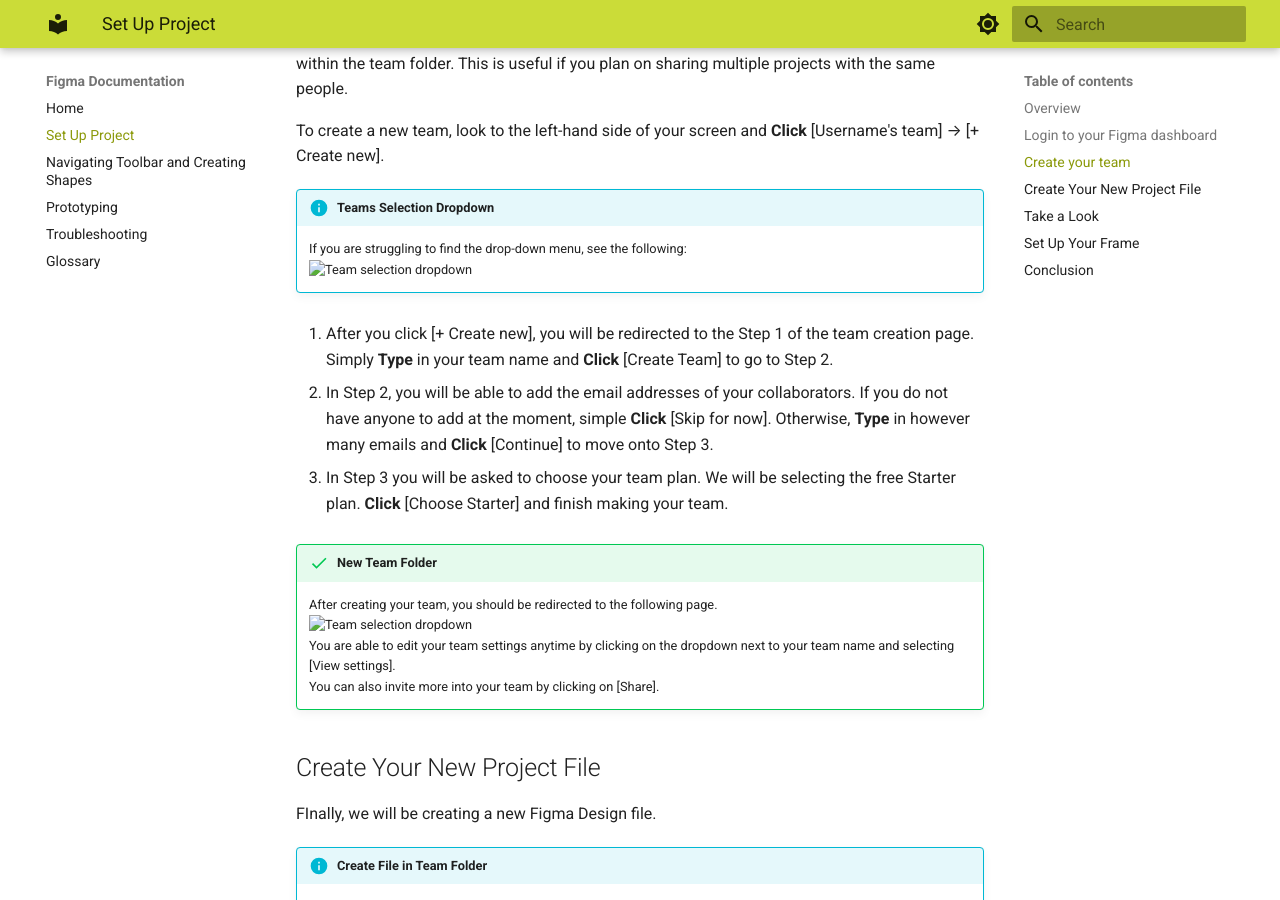
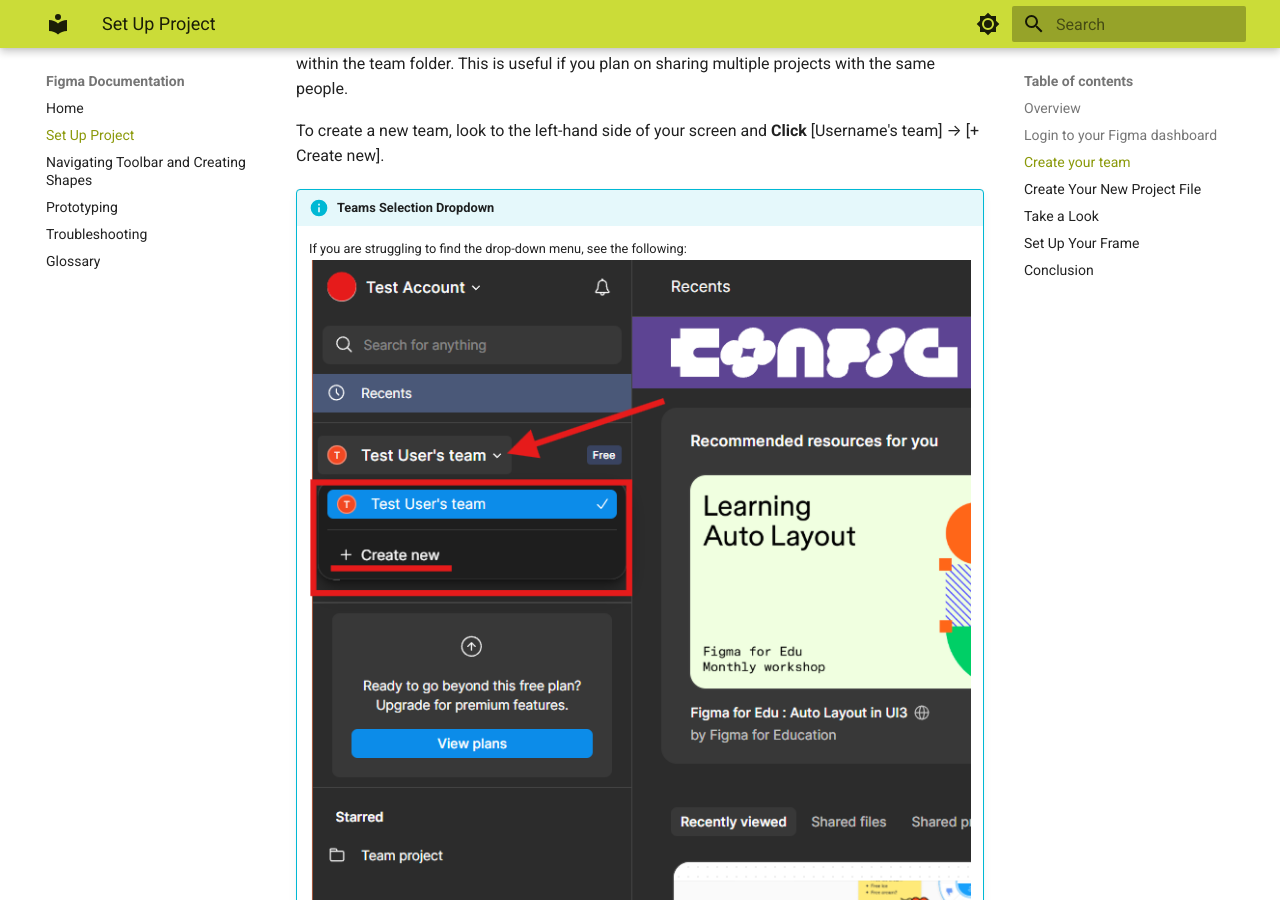
Before and after one commit to ThincutBacon/COMP-2216-Documentation, an MkDocs documentation site: the page built from docs/section1.md, in a window 1280 px wide and 900 px high, scrolled down 887 px. Built offline with MkDocs 1.6.1 and Material for MkDocs 9.7.7, drawn with Linux system fonts in a browser that asks for light colours.

Commit message:
Fix to backslash

```diff
--- a/docs/section1.md
+++ b/docs/section1.md
@@ -14,7 +14,7 @@
 
 !!! success "Figma Dashboard"
     You should be seeing the following:
-    ![User dashboard](.\images\dashboard.png "User dashboard")
+    ![User dashboard](./image/dashboard.png "User dashboard")
 
 ## Create your team
 
@@ -27,7 +27,7 @@
 
 !!! info "Teams Selection Dropdown"
     If you are struggling to find the drop-down menu, see the following:
-    ![Team selection dropdown](.\images\newteam.png "Team selection dropdown"){ : .images }
+    ![Team selection dropdown](./images/newteam.png "Team selection dropdown"){ : .images }
 
 1. After you click [+ Create new], you will be redirected to the Step 1 of the team creation page. Simply **Type** in your team name and **Click** [Create Team] to go to Step 2.
 
```
